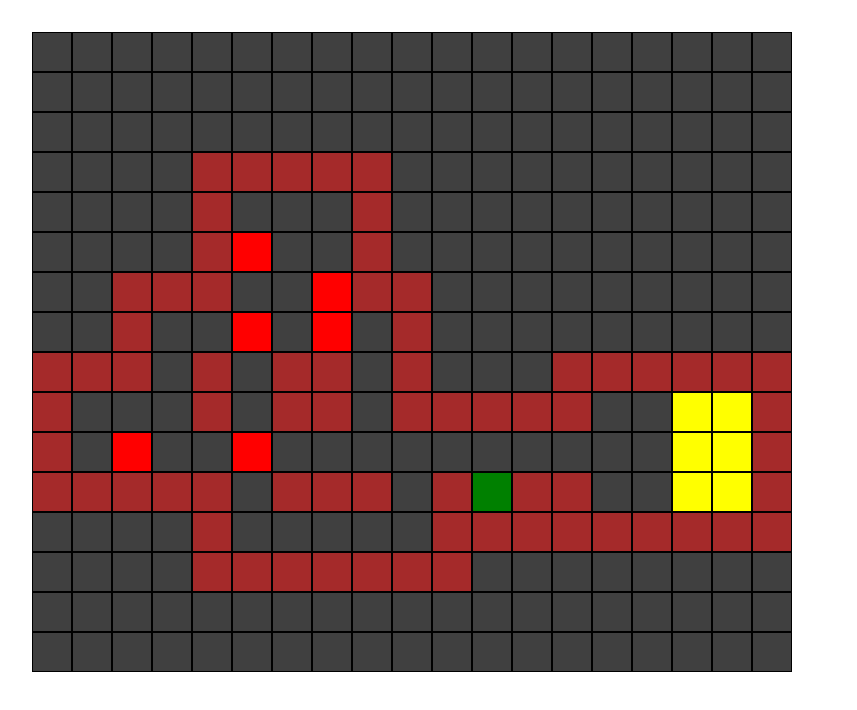
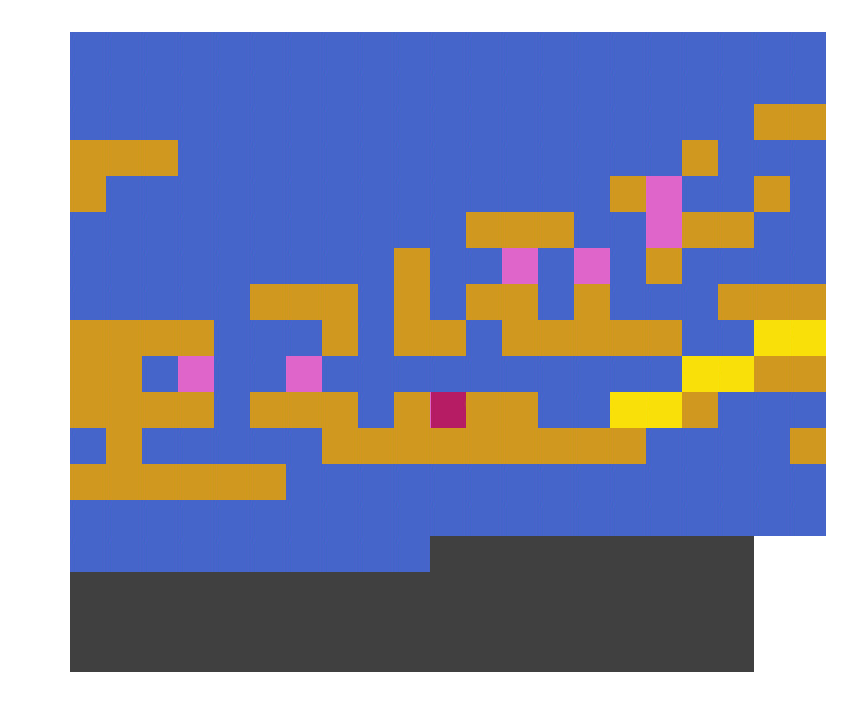
Before and after one commit to AdaptiveOrange/Sokoban, a plain HTML site: page index.html in a window 1280 px wide. Shown: the whole page, without its empty margins (228-1085 px from the left). Drawn offline with Linux system fonts and the light colour scheme.

Commit message:
Add files via upload

```diff
--- a/style.css
+++ b/style.css
@@ -10,7 +10,7 @@ body {
 #container {
 	margin:0 auto;
 	margin-top: 2em;
-	width: 760px;
+	width: 684px;
 	min-height:640px;
 	background-color: #404040;
 
@@ -21,43 +21,44 @@ body {
 	background-color: blue;
 
 }
-
+.tile-space {
+	z-index: -100;
+	background: url("spritesheet.jpg")143px 0;
+	background-color:#404040;
+}
 .tile-wall {
 
-	background-color: brown;
-	/*background-image: url("i2.gif");*/
-}
-
-.tile-space {
-
-	background-color:#404040;
+	/*background-color: brown;*/
+	background: url("spritesheet.jpg")-1px 0;
 }
 
 .tile-goal {
-
-	background-color: yellow;
+	background: url("spritesheet.jpg")36px 0;
+	/*background-color: yellow;*/
 }
 
 .entity-player {
-	background-color: green;
+	background: url("spritesheet.jpg")72px 0;
+	/*background-color: green;*/
 }
 
 .entity-block {
-
-	background-color: red;
+	z-index: 100;
+	background: url("spritesheet.jpg")107px 0;
+	/*background-color: red;*/
 }
 
 .entity-block-goal {
-
-	background-color: purple;
+	background: url("spritesheet.jpg")179px 0;
+	/*background-color: purple; */
 }
 
 #gameBoard > div {
 
-	height:38px;
-	width:38px;
+	height:36px;
+	width:36px;
 	display:block;
 	float:left;
-	border: solid 1px black;
+	/*border: solid 1px black;*/
 
 }
```
Also changed, not shown: spritesheet.jpg (added).
